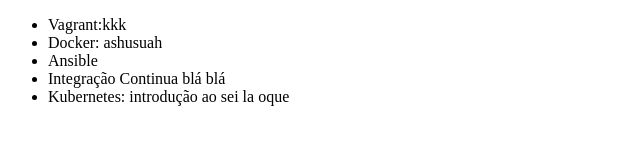
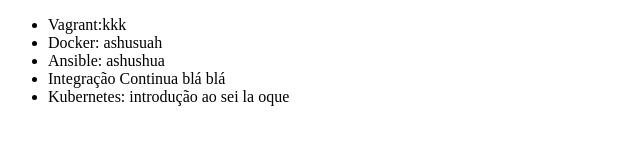
Before and after one commit to victorgos/Git, a plain HTML site: page index.html in a window 1280 px wide. Shown: the full height of the page, 0-640 px from the left. Drawn offline with Linux system fonts and the light colour scheme.

Commit message:
Alterando o curso de Ansible

```diff
--- a/index.html
+++ b/index.html
@@ -8,7 +8,7 @@
     <ul>
         <li>Vagrant:kkk</li>
         <li>Docker: ashusuah</li>
-        <li>Ansible</li>
+        <li>Ansible: ashushua</li>
         <li>Integração Continua blá blá</li>
         <li>Kubernetes: introdução ao sei la oque</li>
     </ul>
```
